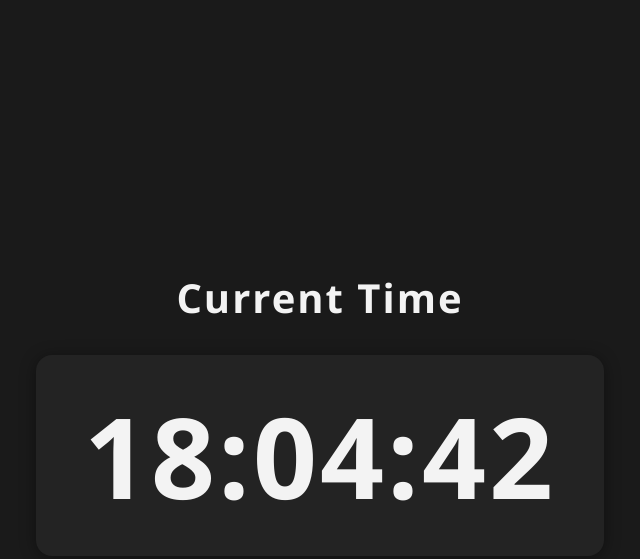
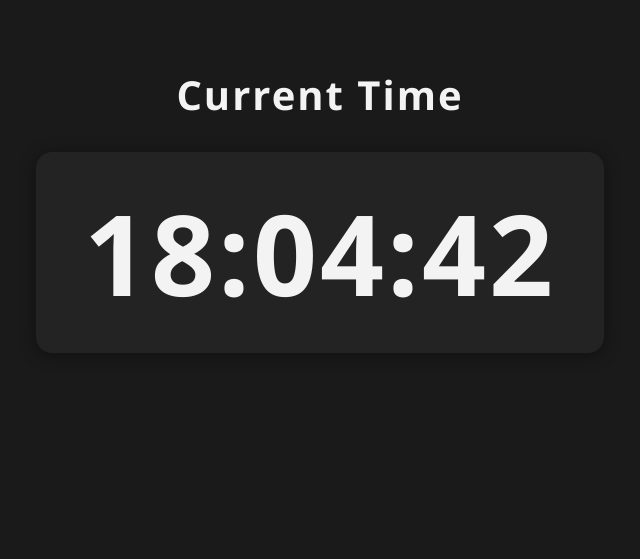
Before and after one commit to MikAoJk/current-time, a plain HTML site: page index.html in a window 1280 px wide. Shown: the whole page, without its empty margins (320-960 px from the left). Drawn offline with Linux system fonts and the light colour scheme.

Commit message:
Change flex alignment from center to start

```diff
--- a/index.html
+++ b/index.html
@@ -11,9 +11,10 @@
             display: flex;
             flex-direction: column;
             align-items: center;
-            justify-content: center;
+            justify-content: flex-start;
             min-height: 100vh;
             margin: 0;
+            padding-top: 40px;
         }
         h1 {
             margin-bottom: 30px;
```
